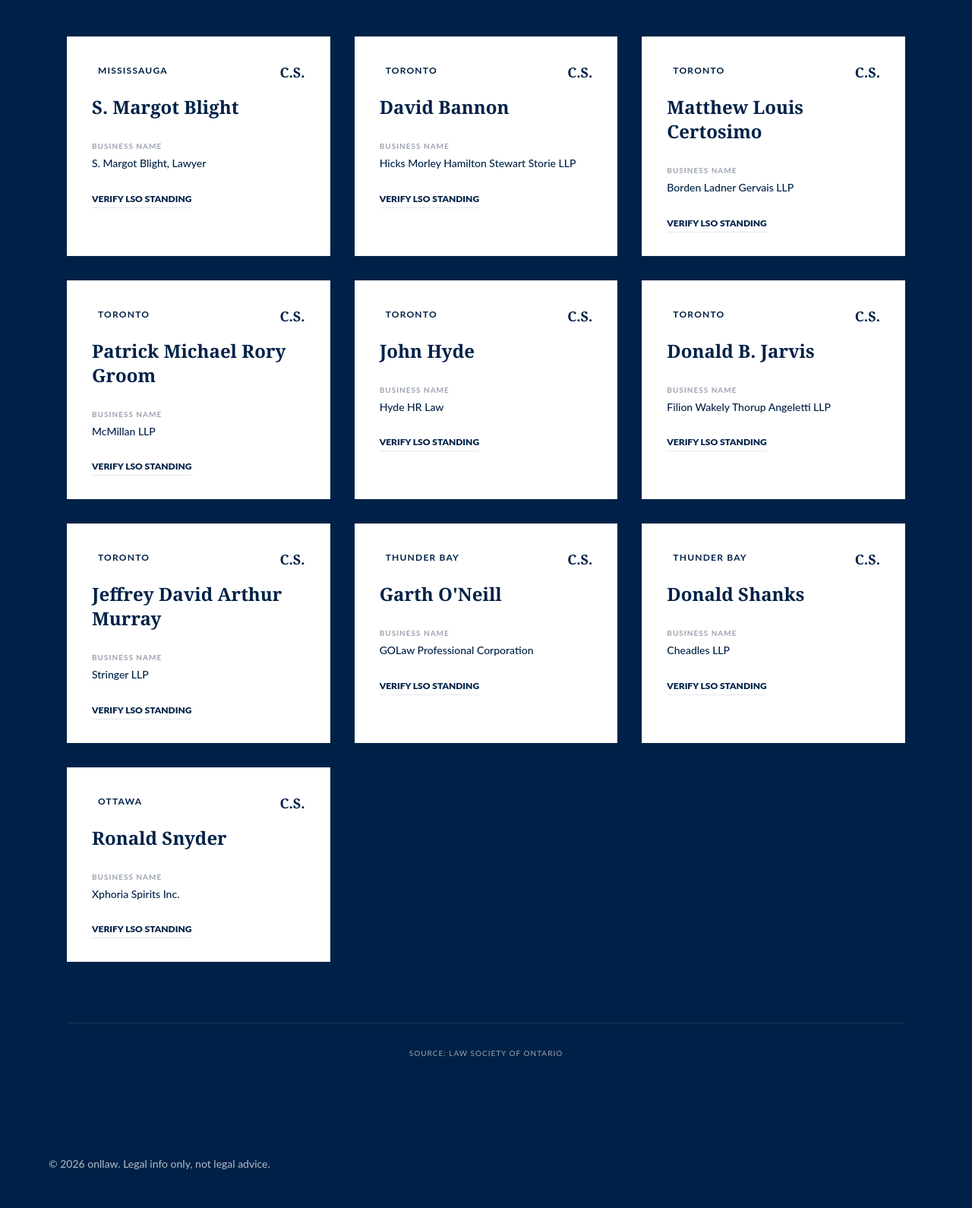
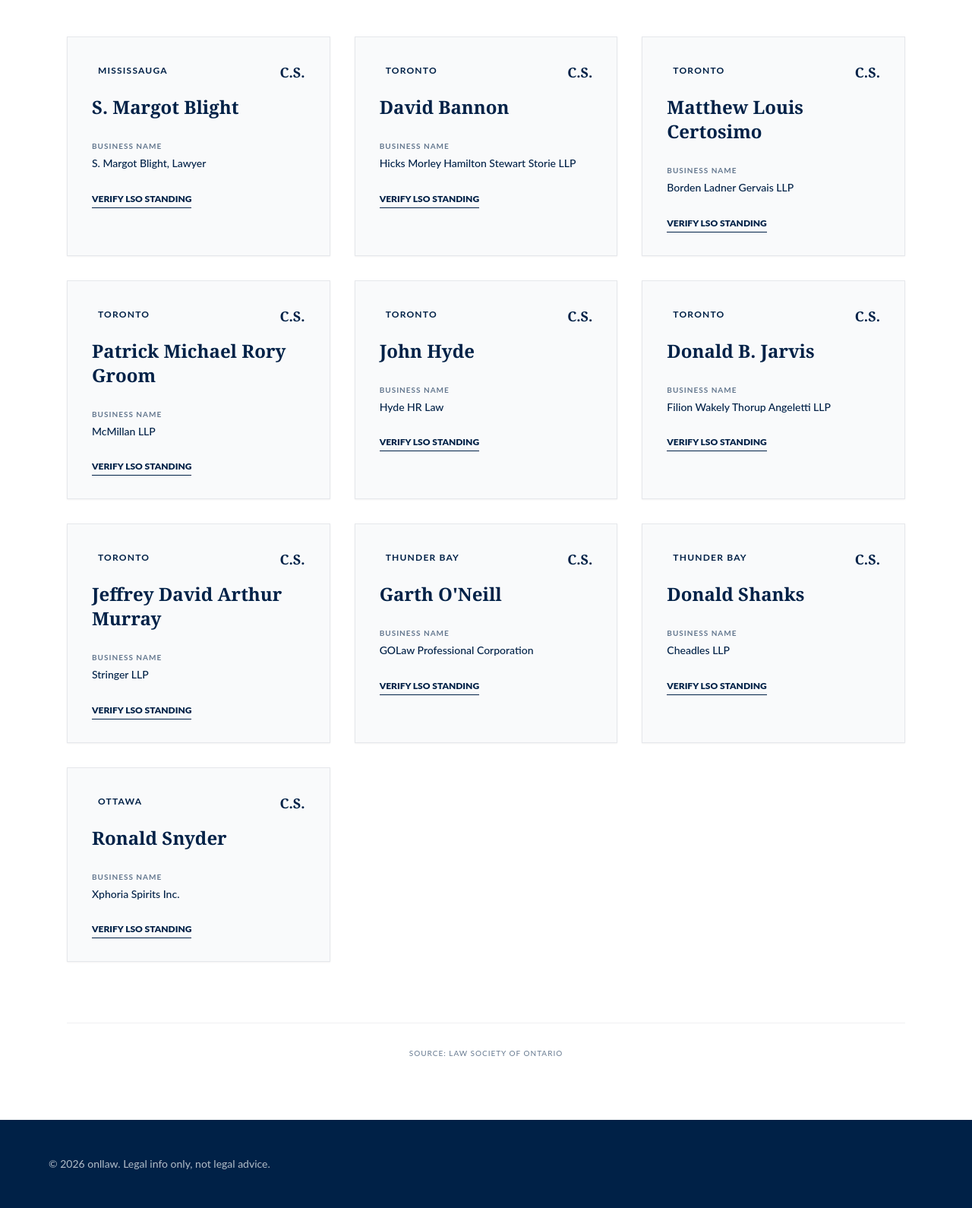
Before and after one commit to edimaudo/onllaw, a FastAPI app: page /lawyers in a window 1280 px wide. Shown: the part 271-1861 px from the top of the page at 76% size. Run offline with FastAPI, Linux system fonts and the light colour scheme; some libraries are stand-ins or nearby versions.

Commit message:
Update lawyers.html

```diff
--- a/templates/lawyers.html
+++ b/templates/lawyers.html
@@ -1,7 +1,7 @@
 {% extends "base.html" %}
 
 {% block content %}
-<div class="bg-[#002147] min-h-screen">
+<div class="bg-[var(--bg-primary)] text-[var(--text-primary)] min-h-screen transition-colors duration-300">
     <header class="bg-[#002147] text-white py-12 px-6 border-b-4 border-gold">
         <div class="max-w-6xl mx-auto">
             <h1 class="text-4xl font-serif font-bold mb-2 uppercase tracking-tight">Legal Directory</h1>
@@ -10,33 +10,31 @@
     </header>
 
     <main class="max-w-6xl mx-auto py-12 px-6">
-
-
         <div class="grid grid-cols-1 md:grid-cols-2 lg:grid-cols-3 gap-8">
             {% for lawyer in specialists %}
-            <div class="group bg-white border border-gray-100 p-8 shadow-sm hover:shadow-xl hover:-translate-y-1 transition-all duration-300">
+            <div class="group bg-[var(--bg-card)] border border-[var(--border-color)] p-6 md:p-8 shadow-sm hover:shadow-xl hover:-translate-y-1 transition-all duration-300">
                 <div class="flex justify-between items-start mb-4">
                     <span class="text-xs font-bold text-gold bg-gold/10 px-2 py-1 uppercase tracking-widest">{{ lawyer.city }}</span>
-                    <span class="text-navy font-serif font-bold text-lg">C.S.</span>
+                    <span class="font-serif font-bold text-lg">C.S.</span>
                 </div>
 
-                <h3 class="text-2xl font-serif font-bold text-navy mb-2 group-hover:text-gold transition-colors">{{ lawyer.name }}</h3>
+                <h3 class="text-2xl font-serif font-bold mb-2 group-hover:text-gold transition-colors">{{ lawyer.name }}</h3>
 
                 <div class="h-px w-12 bg-gold mb-4 group-hover:w-full transition-all duration-500"></div>
 
                 <div class="text-sm mb-6">
-                    <p class="text-gray-400 uppercase text-[10px] font-bold tracking-widest mb-1">Business Name</p>
-                    <p class="text-navy font-medium leading-tight">{{ lawyer.firm }}</p>
+                    <p class="opacity-60 uppercase text-[10px] font-bold tracking-widest mb-1">Business Name</p>
+                    <p class="font-medium leading-tight">{{ lawyer.firm }}</p>
                 </div>
 
-                <a href="https://lso.ca/directory-of-certified-specialists/labour-law" target="_blank" class="text-xs font-black text-navy uppercase border-b border-navy hover:text-gold hover:border-gold transition pb-1">
+                <a href="https://lso.ca/directory-of-certified-specialists/labour-law" target="_blank" class="text-xs font-black uppercase border-b border-[var(--text-primary)] hover:text-gold hover:border-gold transition pb-1">
                     Verify LSO Standing
                 </a>
             </div>
             {% endfor %}
         </div>
 
-        <footer class="mt-20 py-8 border-t border-white/10 text-center text-gray-400 text-[10px] uppercase tracking-widest">
+        <footer class="mt-20 py-8 border-t border-[var(--border-color)] text-center opacity-60 text-[10px] uppercase tracking-widest">
             Source: Law Society of Ontario
         </footer>
     </main>
```
